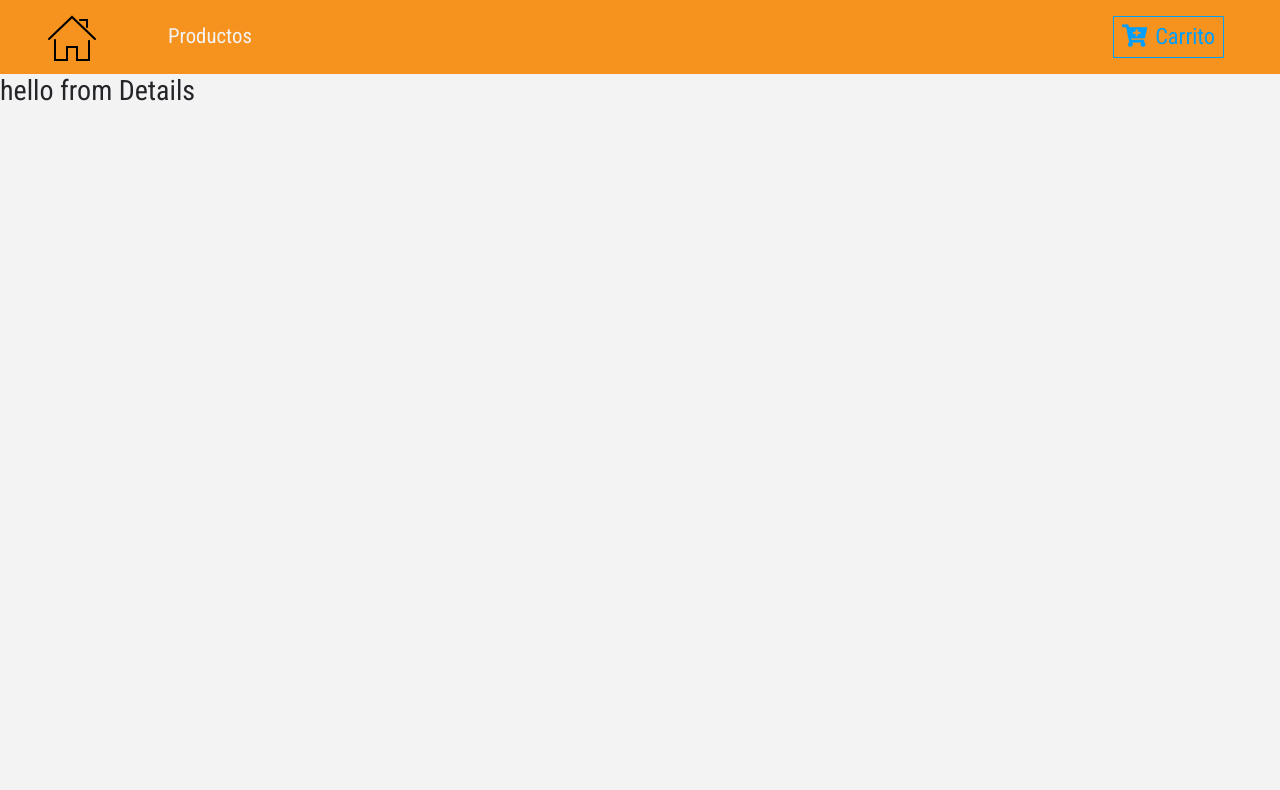
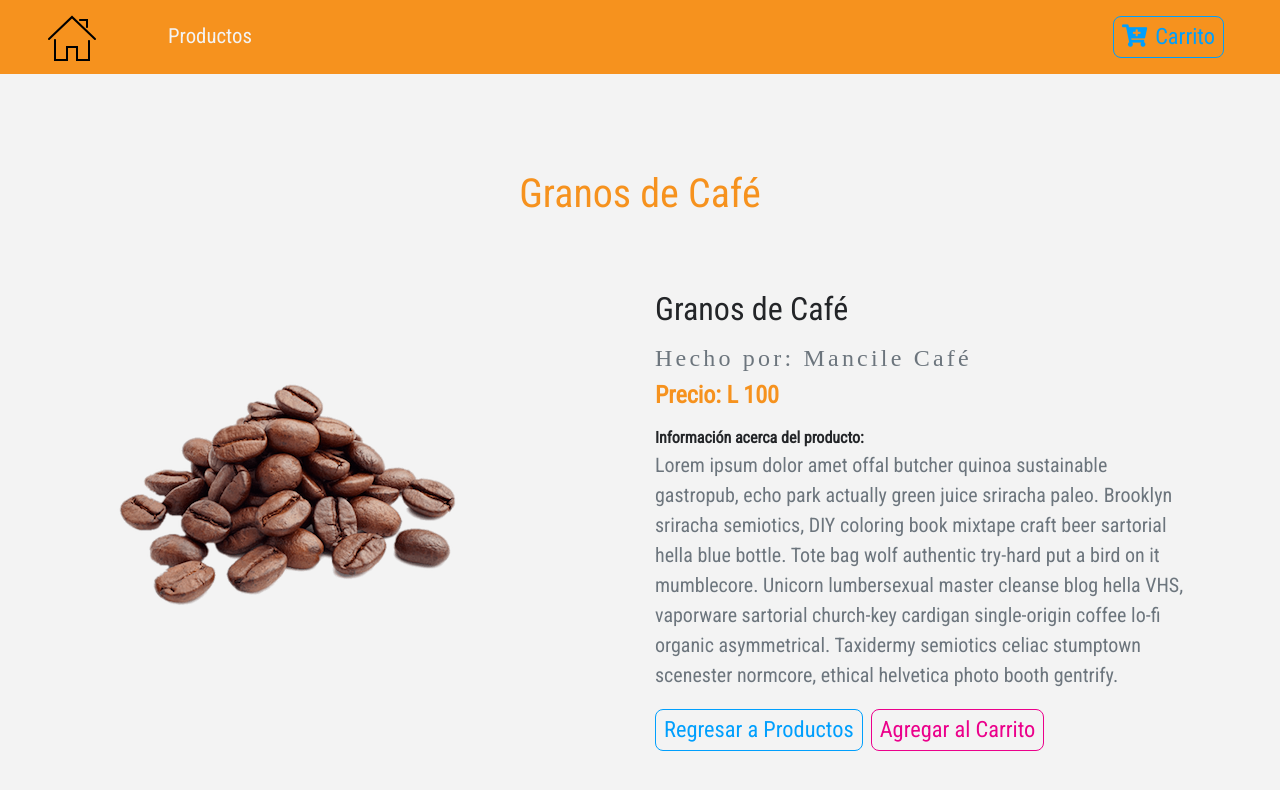
Before and after one commit to jose6rojas/Examen1-UX, a React (Create React App) app: page /detalles in a window 1280 px wide. Shown: the top 790 px of the page. Built offline with nearby package versions, Linux system fonts and the light colour scheme; a web font is replaced by a local one.

Commit message:
implementando el componente Details

```diff
--- a/src/App.css
+++ b/src/App.css
@@ -17,8 +17,8 @@
 
 .text-title {
     font-family: 'Supermercado One', cursive;
-    letter-spacing: 0.3rem;
-    text-transform: uppercase;
+    letter-spacing: 0.2rem;
+    /* text-transform: uppercase; */
 }
 
 .text-blue {
--- a/src/components/Button.js
+++ b/src/components/Button.js
@@ -1,19 +1,20 @@
 import styled from 'styled-components';
 
 export const ButtonContainer = styled.button`
-  text-transform: capitalize;
+  /* text-transform: capitalize; */
   font-size: 1.4rem;
   background: transparent;
   border: 0.05rem solid var(--lightBlue);
-  color: var(--lightBlue);
-  border-raidus: 0.5rem;
+  border-color: ${props => (props.cart ? "var(--mainYellow)" : "var(--lightBlue)")};
+  color: ${props => (props.cart ? "var(--mainYellow)" : "var(--lightBlue)")};
+  border-radius: 0.5rem;
   padding: 0.2rem 0.5rem;
   cursor: pointer;
   margin: 0.2rem 0.5rem 0.2rem 0;
   transition: all 0.5s ease-in-out;
   &:hover {
-    background: var(--lightBlue);
-    color: var(--mainBlue);
+    background: ${props => (props.cart ? "var(--mainYellow)" : "var(--lightBlue)")};
+    color: ${props => (props.cart ? "var(--lightBlue)" : "var(--mainBlue)")};
   }
   &:focus {
     outline: none;
--- a/src/components/Details.js
+++ b/src/components/Details.js
@@ -1,11 +1,64 @@
 import React, { Component } from 'react';
+import { ProductConsumer } from '../context';
+import { Link } from 'react-router-dom';
+import { ButtonContainer } from './Button';
 
 export default class Details extends Component {
   render() {
     return (
-      <div>
-        <h3>hello from Details</h3>
-      </div>
+      <ProductConsumer>
+        {value => {
+          const {id, company, img, info, price, title, inCart} = value.detailProduct;
+          return (
+            <div className="container py-5">
+              {/* title */}
+              <div className="row">
+                <div className="col-10 mx-auto text-center text-slanted text-blue my-5">
+                  <h1>{title}</h1>
+                </div>
+              </div>
+              {/* end of title */}
+              {/* product info */}
+              <div className="row">
+                <div className="col-10 mx-auto col-md-6 my-3">
+                  <img src={img} className="img-fluid" alt="Producto"/>
+                </div>
+                {/* product text */}
+                <div className="col-10 mx-auto col-md-6 my-3">
+                  <h2>{title}</h2>
+                  <h4 className="text-title text-muted mt-3 mb-2">
+                    Hecho por: {company}
+                  </h4>
+                  <h4 className="text-blue">
+                    <strong>
+                      Precio: <span>L</span> {price}
+                    </strong>
+                  </h4>
+                  <p className="font-weight-bold mt-3 mb-0">
+                    Información acerca del producto:
+                  </p>
+                  <p className="text-muted lead">{info}</p>
+                  {/* buttons */}
+                  <div>
+                    <Link to="/">
+                      <ButtonContainer>Regresar a Productos</ButtonContainer>
+                    </Link>
+                    <ButtonContainer
+                      cart
+                      disabled={inCart ? true : false}
+                      onClick={() => {
+                        value.addToCart(id);
+                      }}
+                    >
+                      {inCart ? 'En el Carrito' : 'Agregar al Carrito'}
+                    </ButtonContainer>
+                  </div>
+                </div>
+              </div>
+            </div>
+          );
+        }}
+      </ProductConsumer>
     );
   }
 }
--- a/src/components/Navbar.js
+++ b/src/components/Navbar.js
@@ -15,7 +15,7 @@
       <ul className="navbar-nav align-items-center">
         <li className="nav-item ml-5">
           <Link to="/" className="nav-link">
-            productos
+            Productos
           </Link>
         </li>
       </ul>
@@ -24,7 +24,7 @@
           <span className="mr-2">
             <i className="fas fa-cart-plus"/>
           </span>
-          carrito
+          Carrito
         </ButtonContainer>
       </Link>
       </NavWrapper>
--- a/src/context.js
+++ b/src/context.js
@@ -28,8 +28,8 @@
     console.log('hello from detail');
   };
 
-  addToCart = () => {
-    console.log('hello from add to cart');
+  addToCart = (id) => {
+    console.log(`hello from add to cart.id is ${id}`);
   };
 
   render() {
--- a/src/data.js
+++ b/src/data.js
@@ -99,8 +99,8 @@
 
 export const detailProduct = {
   id: 1,
-  title: "Mancile Café",
-  img: "img/producto1.jpg",
+  title: "Granos de Café",
+  img: "img/producto1-1.png",
   price: 100,
   company: "Mancile Café",
   info:
```
